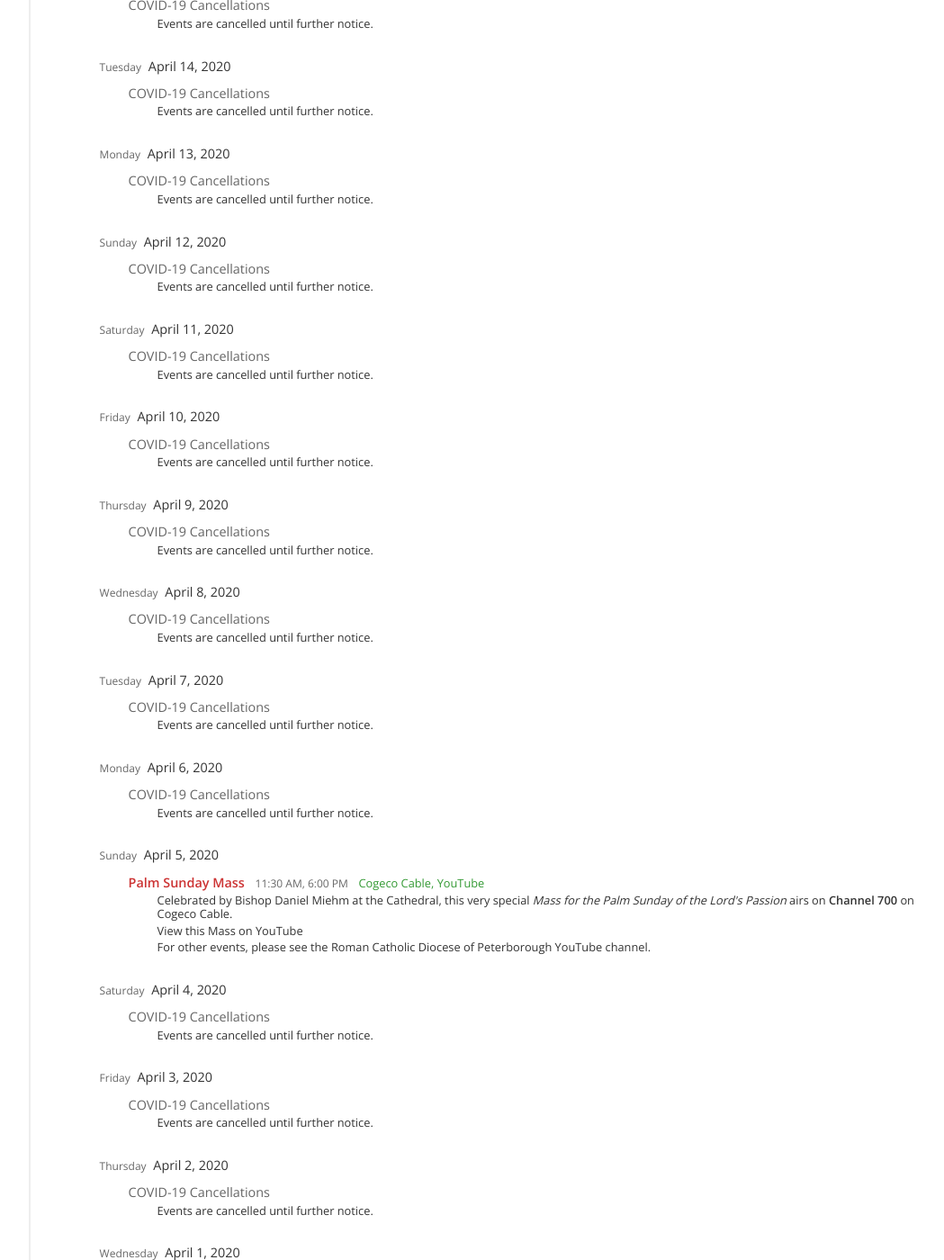
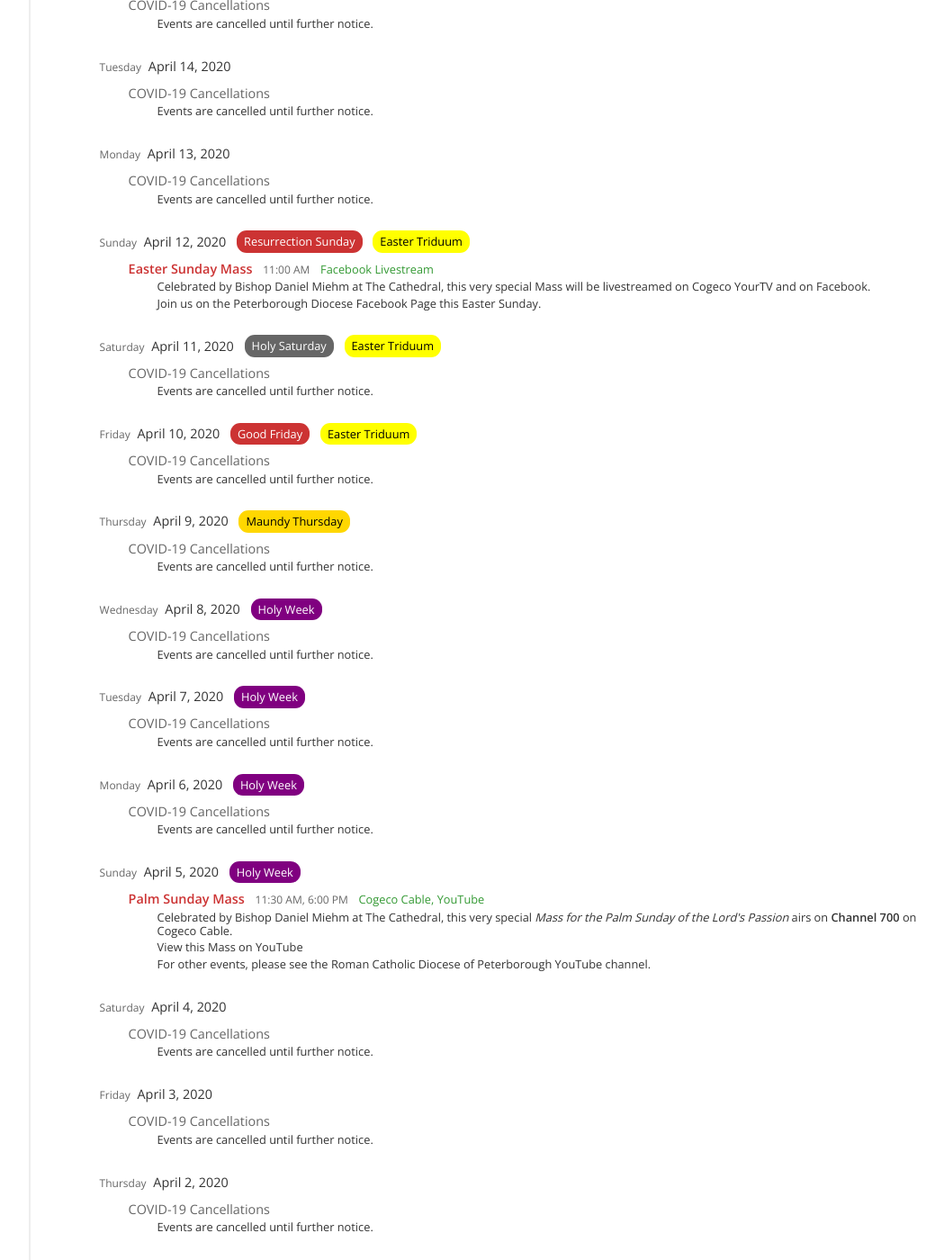
Before and after one commit to stpeterinchains/stpeterinchains.github.io, a Jekyll site: the page built from schedule.html, in a window 1280 px wide and 1400 px high, scrolled down 1996 px. Shown: the whole window at 90% size, without its empty margins (181-1230 px from the left). Built offline with Jekyll 4.4.1, drawn with Linux system fonts in a browser that asks for light colours; nearby versions of some CDN libraries.

Commit message:
Added easter sunday mass to schedule data

```diff
--- a/_data/schedule.yml
+++ b/_data/schedule.yml
@@ -316,8 +316,7 @@ calendar:
     recurring: *sunday
     exclusions: [ covid19 ]
     specials:
-      - &mass_20200322
-        color: "#c33"
+      - color: "#c33"
         title: Sunday Mass&mdash;Fourth&nbsp;Sunday in&nbsp;Lent
         descriptive: |
           During this time of social distancing due to COVID-19,
@@ -340,8 +339,7 @@ calendar:
     recurring: *sunday
     exclusions: [ covid19 ]
     specials:
-      - &mass_20200329
-        color: "#c33"
+      - color: "#c33"
         title: Sunday Mass&mdash;Fifth&nbsp;Sunday in&nbsp;Lent
         descriptive: |
           During this time of social distancing due to COVID-19,
@@ -371,14 +369,14 @@ calendar:
   - date: 2020-04-04
     recurring: *saturday
   - date: 2020-04-05
+    celebration: *holy_week
     recurring: *sunday
     exclusions: [ covid19 ]
     specials:
-      - &mass_20200405
-        color: "#c33"
+      - color: "#c33"
         title: Palm Sunday Mass
         descriptive: |
-          Celebrated by Bishop&nbsp;Daniel&nbsp;Miehm at the Cathedral, this very special
+          Celebrated by Bishop&nbsp;Daniel&nbsp;Miehm at The&nbsp;Cathedral, this very special
           *Mass for the Palm&nbsp;Sunday of the Lord&apos;s&nbsp;Passion*
           airs on **Channel&nbsp;700** on Cogeco&nbsp;Cable.
 
@@ -391,19 +389,43 @@ calendar:
         time: 11:30 AM, 6:00 PM
         ordinal: "1130"
   - date: 2020-04-06
+    celebration: *holy_week
     recurring: *monday
   - date: 2020-04-07
+    celebration: *holy_week
     recurring: *tuesday
   - date: 2020-04-08
+    celebration: *holy_week
     recurring: *wednesday
   - date: 2020-04-09
+    celebration: *maundy_thursday
     recurring: *thursday
   - date: 2020-04-10
+    season: *easter
+    celebration: *good_friday
     recurring: *friday
   - date: 2020-04-11
+    season: *easter
+    celebration: *black_saturday
     recurring: *saturday
   - date: 2020-04-12
+    season: *easter
+    celebration: *easter_sunday
     recurring: *sunday
+    exclusions: [ covid19 ]
+    specials:
+      - color: "#c33"
+        title: Easter Sunday Mass
+        descriptive: |
+          Celebrated by Bishop&nbsp;Daniel&nbsp;Miehm at The&nbsp;Cathedral, this very special
+          Mass will be livestreamed on Cogeco&nbsp;YourTV and on&nbsp;Facebook.
+
+          Join us on the
+          [Peterborough&nbsp;Diocese Facebook&nbsp;Page](https://www.facebook.com/DiocesePtbo/)
+          this Easter&nbsp;Sunday.
+        location: Facebook&nbsp;Livestream
+        time: 11:00 AM
+        ordinal: "1100"
   - date: 2020-04-13
     recurring: *monday
   - date: 2020-04-14
```
